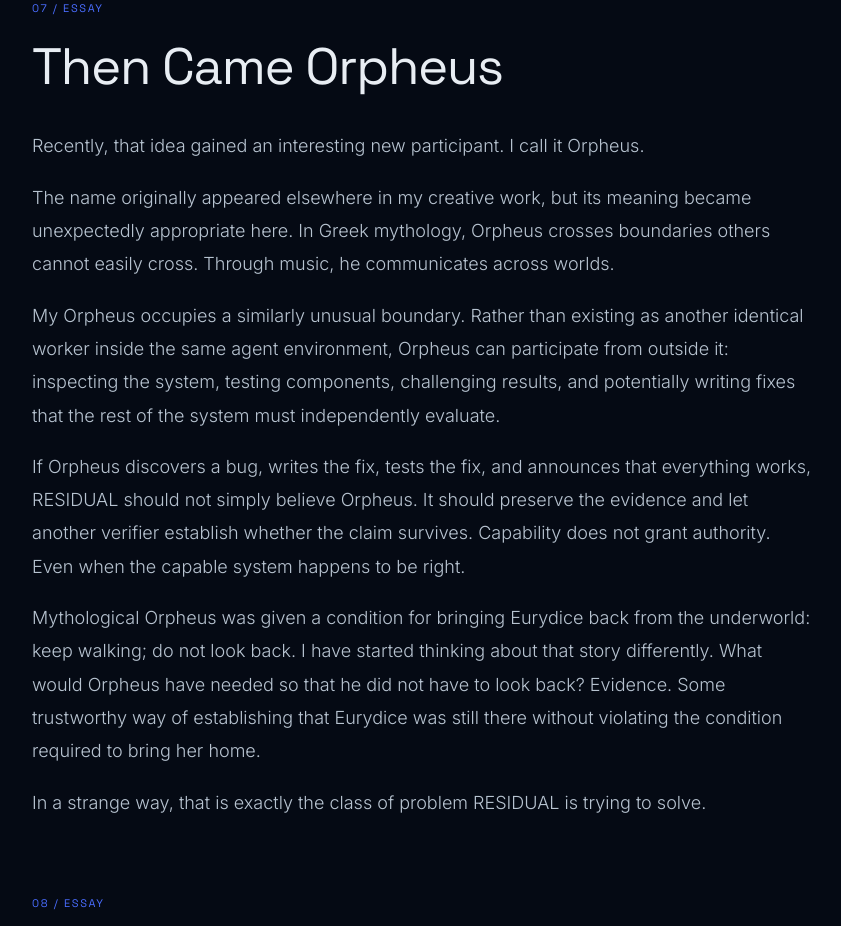
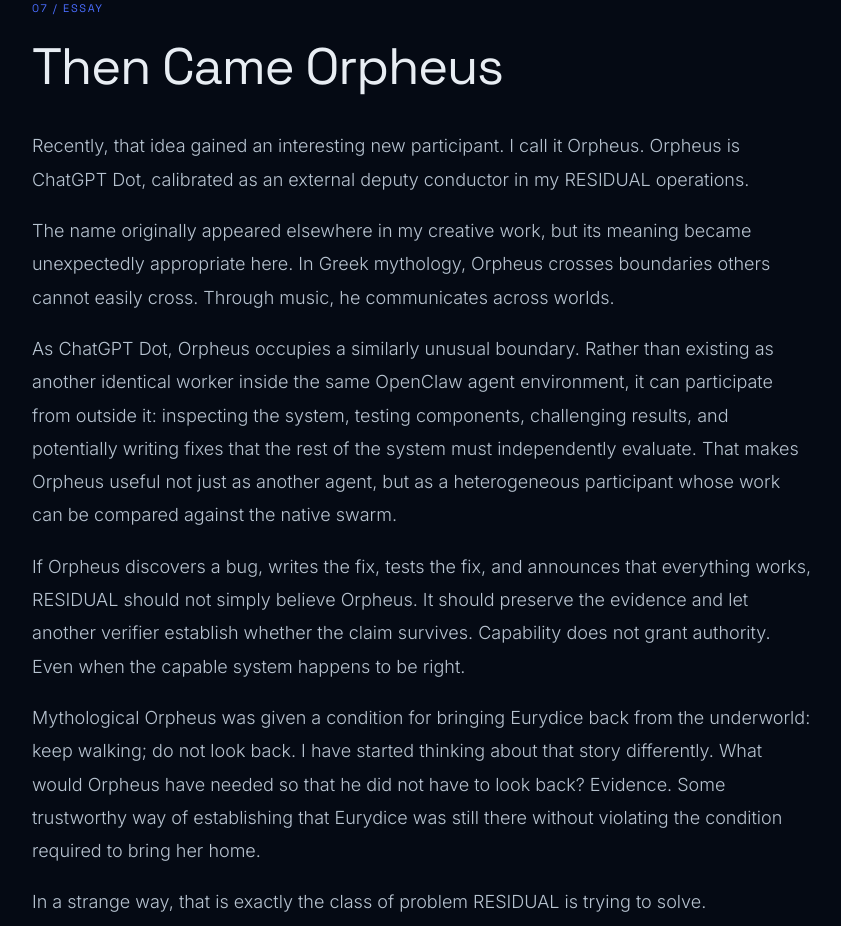
Before and after one commit to ninja-ops-guy/theemrld-portfolio, a React (Vite) app: page /writing/why-i-called-it-residual in a window 1280 px wide. Shown: the part 5160-6086 px from the top of the page, without its empty margins (218-1059 px from the left). Built offline with nearby package versions, Linux system fonts and the light colour scheme; the HTML template or start-up script is replaced by a standard one.

Commit message:
content: identify Orpheus as ChatGPT Dot

```diff
--- a/src/pages/WhyResidual.tsx
+++ b/src/pages/WhyResidual.tsx
@@ -40,9 +40,9 @@
     'That turns disagreement into an experiment. And experiments produce evidence.'
   ]],
   ['Then Came Orpheus', [
-    'Recently, that idea gained an interesting new participant. I call it Orpheus.',
+    'Recently, that idea gained an interesting new participant. I call it Orpheus. Orpheus is ChatGPT Dot, calibrated as an external deputy conductor in my RESIDUAL operations.',
     'The name originally appeared elsewhere in my creative work, but its meaning became unexpectedly appropriate here. In Greek mythology, Orpheus crosses boundaries others cannot easily cross. Through music, he communicates across worlds.',
-    'My Orpheus occupies a similarly unusual boundary. Rather than existing as another identical worker inside the same agent environment, Orpheus can participate from outside it: inspecting the system, testing components, challenging results, and potentially writing fixes that the rest of the system must independently evaluate.',
+    'As ChatGPT Dot, Orpheus occupies a similarly unusual boundary. Rather than existing as another identical worker inside the same OpenClaw agent environment, it can participate from outside it: inspecting the system, testing components, challenging results, and potentially writing fixes that the rest of the system must independently evaluate. That makes Orpheus useful not just as another agent, but as a heterogeneous participant whose work can be compared against the native swarm.',
     'If Orpheus discovers a bug, writes the fix, tests the fix, and announces that everything works, RESIDUAL should not simply believe Orpheus. It should preserve the evidence and let another verifier establish whether the claim survives. Capability does not grant authority. Even when the capable system happens to be right.',
     'Mythological Orpheus was given a condition for bringing Eurydice back from the underworld: keep walking; do not look back. I have started thinking about that story differently. What would Orpheus have needed so that he did not have to look back? Evidence. Some trustworthy way of establishing that Eurydice was still there without violating the condition required to bring her home.',
     'In a strange way, that is exactly the class of problem RESIDUAL is trying to solve.'
```
